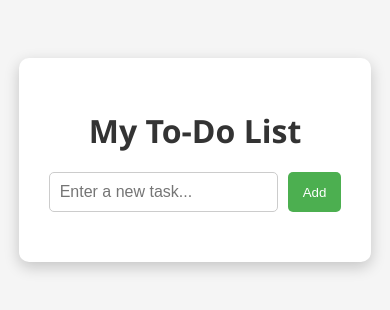
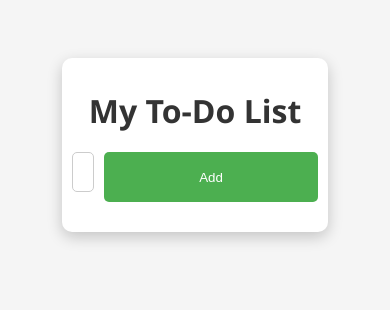
Before and after one commit to snehamp12/To-do_list_app, a plain HTML site: page index.html in a window 390 px wide. Drawn offline with Linux system fonts and the light colour scheme.

Commit message:
Update style.css

```diff
--- a/style.css
+++ b/style.css
@@ -76,3 +76,30 @@ li.done {
   border-radius: 3px;
   cursor: pointer;
 }
+
+@media (max-width: 600px) {
+  .container {
+    width: 90%;
+    padding: 10px;
+  }
+
+  input[type="text"] {
+    width: 100%;
+    margin-bottom: 10px;
+  }
+
+  button {
+    width: 100%;
+  }
+}
+
+button:hover {
+  background-color: #3a7bd5;
+  color: white;
+  cursor: pointer;
+}
+
+ul li:hover {
+  background: #f2f2f2;
+  cursor: pointer;
+}
```
